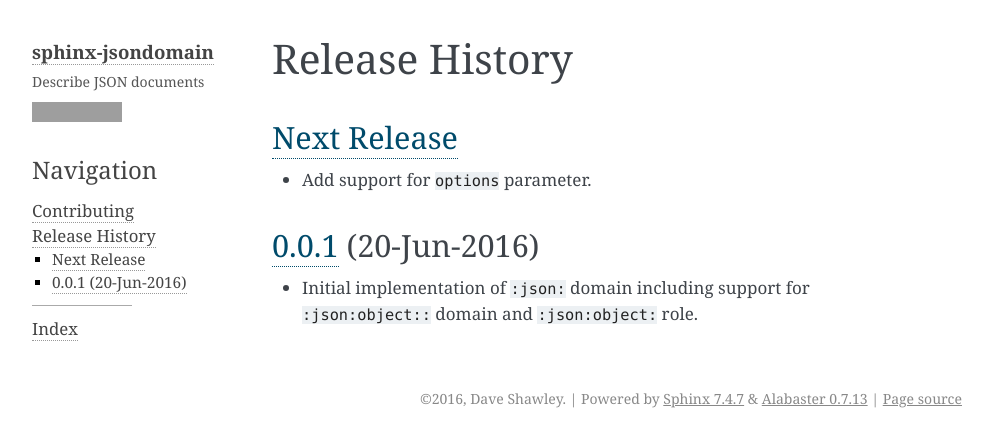
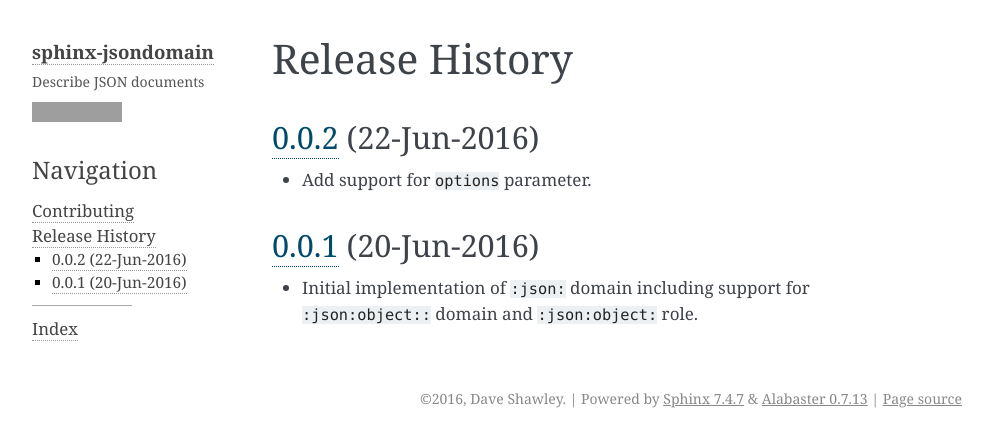
Before and after one commit to dave-shawley/sphinx-jsondomain, a Sphinx documentation site: the page built from docs/history.rst, in a window 1280 px wide, cut to the strip 0-447 px from the top of the page. Shown: the whole strip, without its empty margins (148-1141 px from the left). Built offline with Sphinx 7.4.7, drawn with Linux system fonts in a browser that asks for light colours; pages that are not in the unit, such as notebooks, are missing from menus; grey boxes are pictures that could not be loaded.

Commit message:
Metadata bumps for 0.0.2.

```diff
--- a/docs/conf.py
+++ b/docs/conf.py
@@ -4,7 +4,7 @@
 project = 'sphinx-jsondomain'
 copyright = '2016, Dave Shawley'
 release = '0.0'
-version = '0.0.1'
+version = '0.0.2'
 needs_sphinx = '1.0'
 extensions = [
     'sphinx.ext.intersphinx',
--- a/docs/history.rst
+++ b/docs/history.rst
@@ -1,8 +1,8 @@
 Release History
 ===============
 
-`Next Release`_
----------------
+`0.0.2`_ (22-Jun-2016)
+----------------------
 - Add support for ``options`` parameter.
 
 `0.0.1`_ (20-Jun-2016)
@@ -10,5 +10,6 @@
 - Initial implementation of ``:json:`` domain including support for
   ``:json:object::`` domain and ``:json:object:`` role.
 
-.. _Next Release: https://github.com/dave-shawley/sphinx-jsondomain/compare/0.0.1...HEAD
+.. _Next Release: https://github.com/dave-shawley/sphinx-jsondomain/compare/0.0.2...HEAD
+.. _0.0.2: https://github.com/dave-shawley/sphinx-jsondomain/compare/0.0.1...0.0.2
 .. _0.0.1: https://github.com/dave-shawley/sphinx-jsondomain/compare/0.0.0...0.0.1
--- a/setup.py
+++ b/setup.py
@@ -21,15 +21,17 @@
 
 setuptools.setup(
     name='sphinx-jsondomain',
-    version='0.0.1',
+    version='0.0.2',
     url='https://github.com/dave-shawley/sphinx-jsondomain',
     description='Describe JSON document structures in sphinx',
     long_description='\n'+open('README.rst').read(),
+    license='BSD',
     author='Dave Shawley',
     author_email='daveshawley+python@gmail.com',
     py_modules=['sphinxjsondomain'],
     install_requires=read_requirements('installation.txt'),
     classifiers=[
+        'Development Status :: 3 - Alpha',
         'Intended Audience :: Developers',
         'License :: OSI Approved :: BSD License',
         'Operating System :: OS Independent',
```
